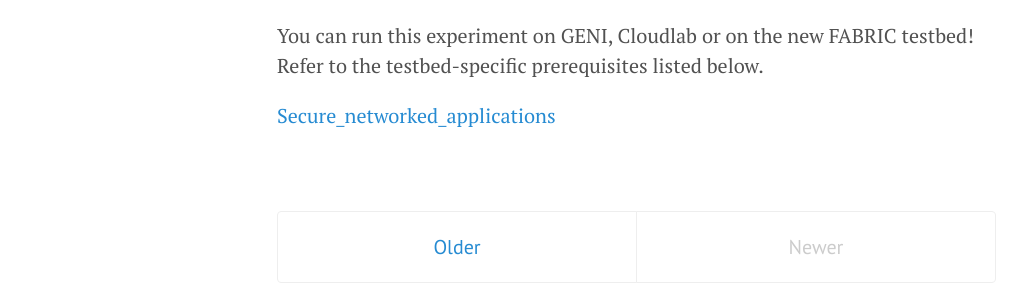
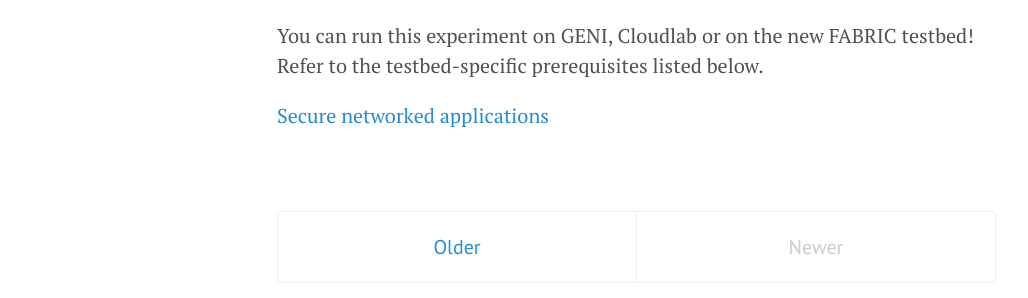
Before and after one commit to teaching-on-testbeds/teaching-on-testbeds.github.io, a Jekyll site: the page built from _posts/2023-03-18-secure-applications.md, in a window 1280 px wide. Shown: the part 431-729 px from the top of the page, without its empty margins (3-1031 px from the left). Built offline with Jekyll 4.4.1, drawn with Linux system fonts in a browser that asks for light colours.

```diff
--- a/_posts/2023-03-18-secure-applications.md
+++ b/_posts/2023-03-18-secure-applications.md
@@ -11,4 +11,4 @@ The exercises in this experiment will focus on the confidentiality of network se
 
 You can run this experiment on GENI, Cloudlab or on the new FABRIC testbed! Refer to the testbed-specific prerequisites listed below.
 
-[Secure_networked_applications](https://witestlab.poly.edu/blog/secure-applications/)
+[Secure networked applications](https://witestlab.poly.edu/blog/secure-applications/)
```
